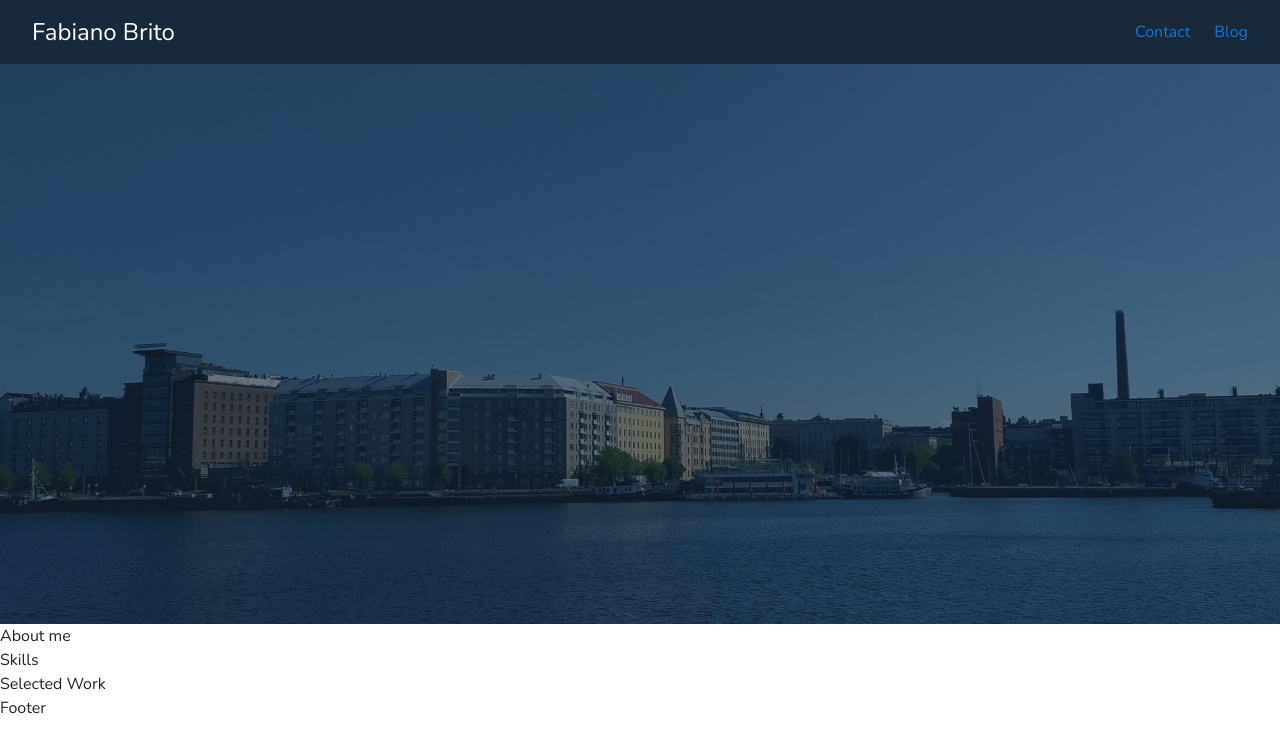
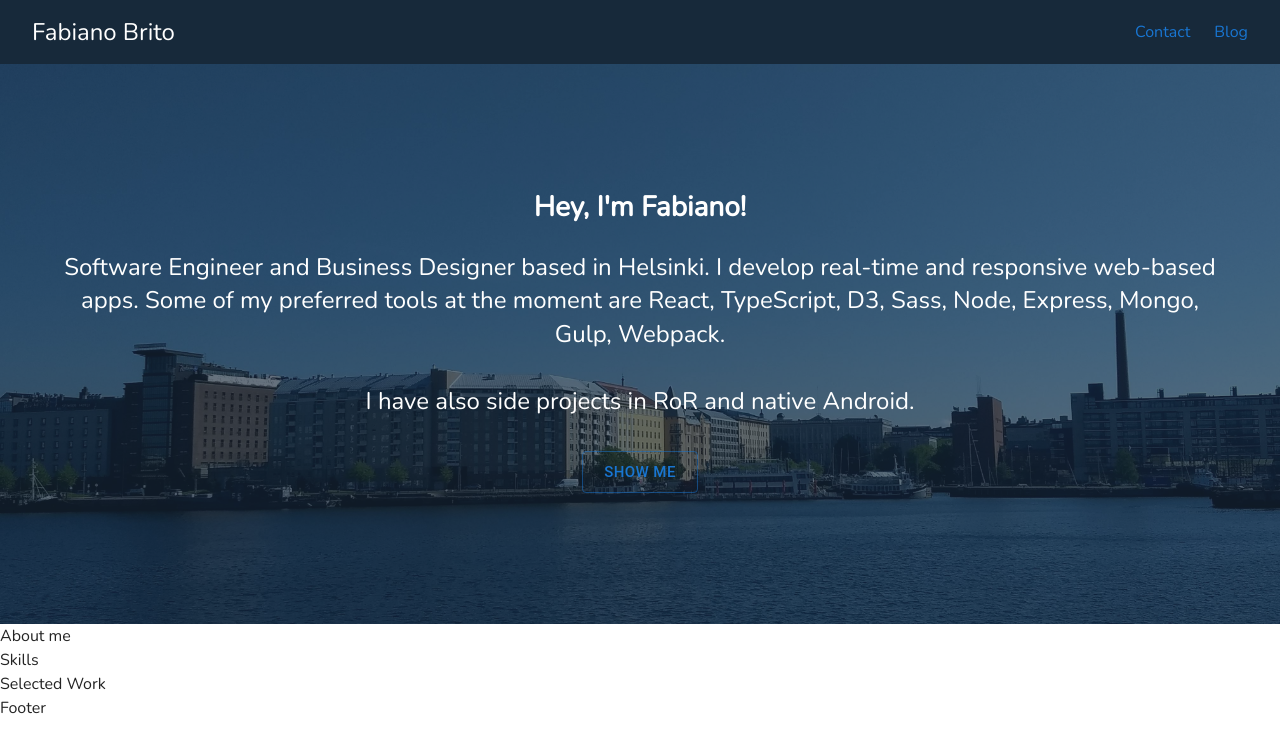
Before and after one commit to Fabianopb/fabianopb-sandbox, a React (Vite) app: page / in a window 1280 px wide. Shown: the top 752 px of the page. Built offline with nearby package versions, Linux system fonts and the light colour scheme.

Commit message:
Create banner area

```diff
--- a/src/portfolio/index.tsx
+++ b/src/portfolio/index.tsx
@@ -1,4 +1,4 @@
-import { Link } from '@mui/material';
+import { Button, Link } from '@mui/material';
 import styled from 'styled-components';
 import bannerImageSrc from '../assets/banner.jpeg';
 
@@ -34,18 +34,57 @@ const StyledLink = styled(Link)`
   }
 `;
 
-const BannerOverlay = styled.div`
+const BannerContainer = styled.div`
+  display: flex;
   position: relative;
   height: 560px;
   background-color: #17293a;
 `;
 
-const Banner = styled.img`
+const ImageOverlay = styled.div`
+  position: absolute;
+  height: 100%;
+  width: 100%;
+  opacity: 0.35;
+`;
+
+const BannerImage = styled.img`
   position: absolute;
   height: 100%;
   width: 100%;
   object-fit: cover;
-  opacity: 0.35;
+`;
+
+const BannerText = styled.div`
+  display: flex;
+  flex-direction: column;
+  justify-content: center;
+  align-items: center;
+  position: relative;
+  color: #fff;
+  text-align: center;
+  padding: 0 64px;
+  z-index: 1;
+`;
+
+const BannerTitle = styled.div`
+  font-size: 28px;
+  font-weight: 600;
+  margin-bottom: 32px;
+`;
+
+const BannerBody = styled.div`
+  font-size: 24px;
+  line-height: 1.4;
+  margin-bottom: 32px;
+`;
+
+const BannerButton = styled(Button)`
+  color: #fff;
+  border-color: #fff;
+  &:hover {
+    border-color: #fff;
+  }
 `;
 
 const PortfolioView = () => (
@@ -61,9 +100,24 @@ const PortfolioView = () => (
         </StyledLink>
       </Navigation>
     </Topbar>
-    <BannerOverlay>
-      <Banner src={bannerImageSrc} />
-    </BannerOverlay>
+    <BannerContainer>
+      <ImageOverlay>
+        <BannerImage src={bannerImageSrc} />
+      </ImageOverlay>
+
+      <BannerText>
+        <BannerTitle>Hey, I&apos;m Fabiano!</BannerTitle>
+        <BannerBody>
+          Software Engineer and Business Designer based in Helsinki. I develop real-time and responsive web-based apps.
+          Some of my preferred tools at the moment are React, TypeScript, D3, Sass, Node, Express, Mongo, Gulp, Webpack.
+          <br />
+          <br />I have also side projects in RoR and native Android.
+        </BannerBody>
+        <BannerButton variant="outlined" size="large">
+          Show me
+        </BannerButton>
+      </BannerText>
+    </BannerContainer>
 
     <div>About me</div>
     <div>Skills</div>
```
